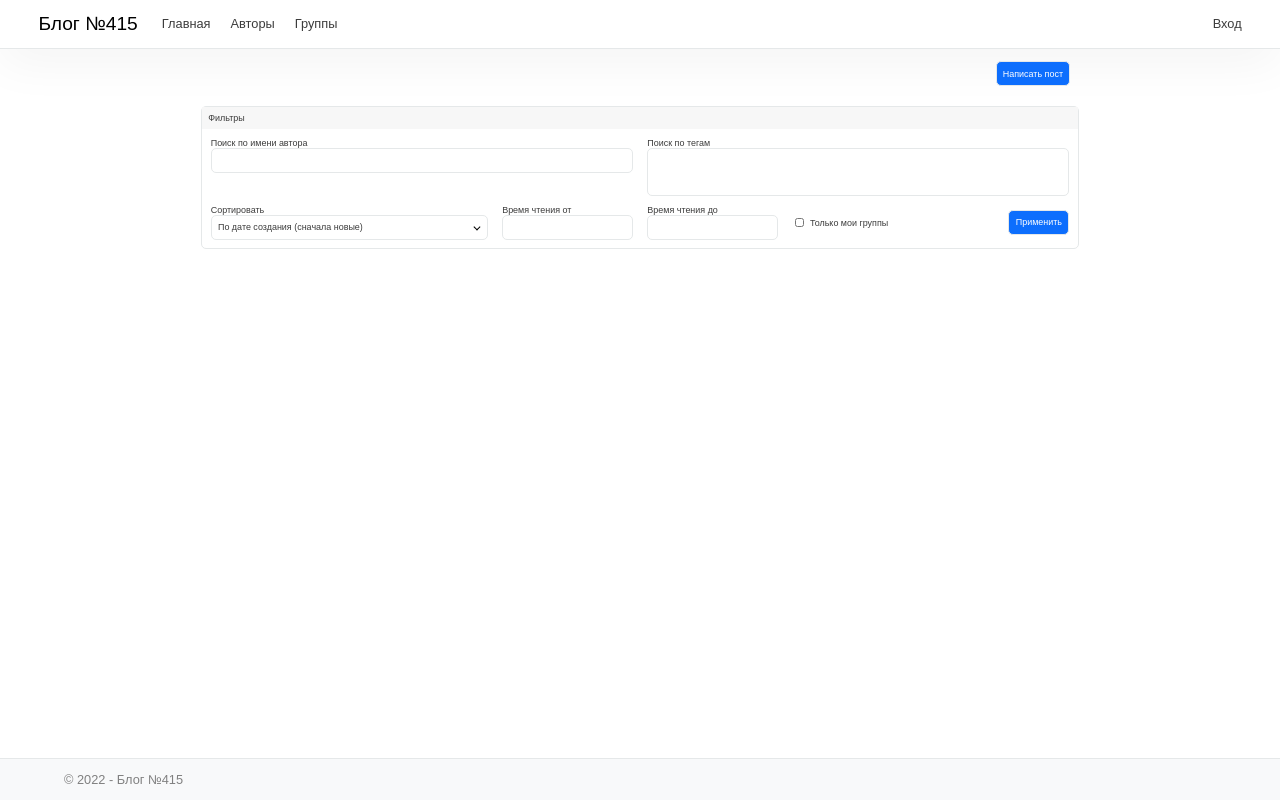
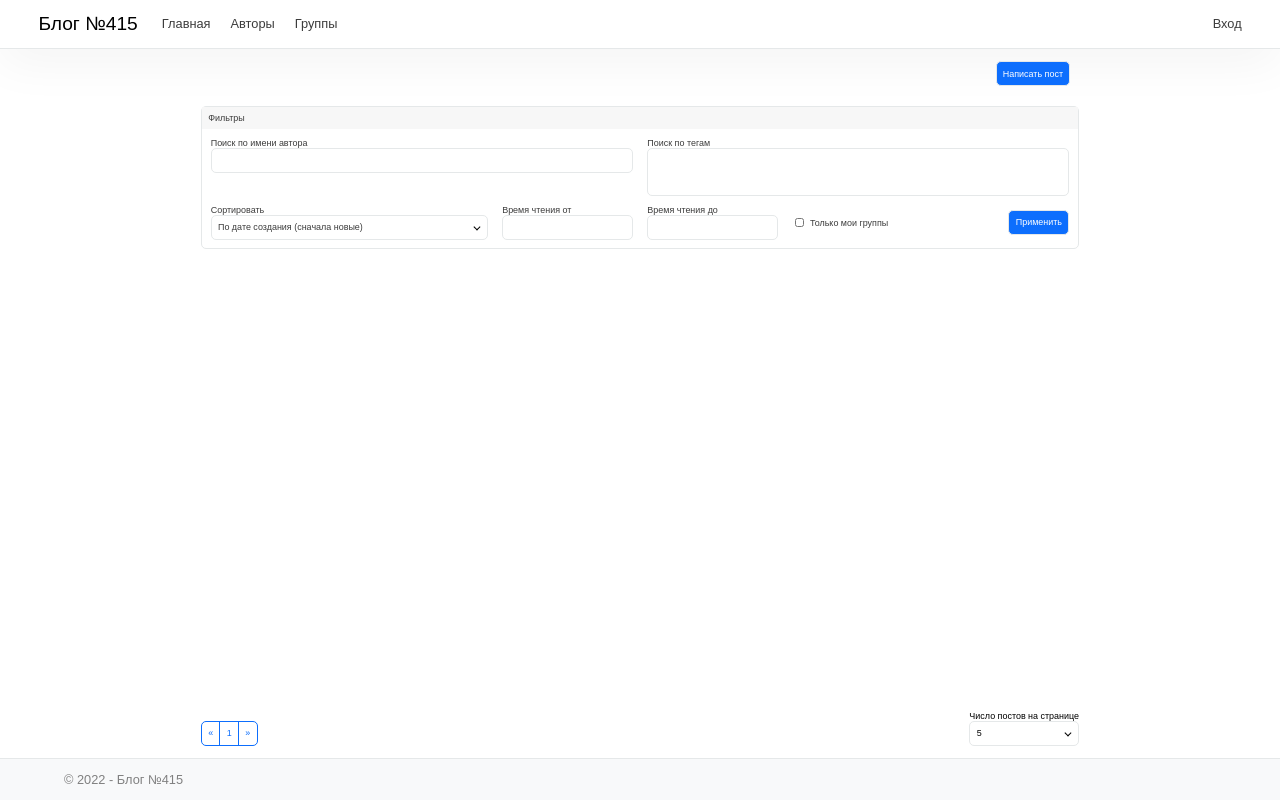
Before and after one commit to VyacheslavTarasov2005/HITS_Blog_Frontend, a website with bundled scripts: page index.html in a window 1280 px wide. Built offline with nearby package versions, Linux system fonts and the light colour scheme; no server answers.

Commit message:
Добавлена верстка пагинации

```diff
--- /dev/null
+++ b/presentation/renderers/components/paginationRenderer.js
@@ -0,0 +1,16 @@
+import dropdownList from "/presentation/handlers/dropdownList.js";
+
+let paginationView = {
+    render: async (content) => {
+        content.innerHTML +=
+            await fetch('/presentation/views/components/paginationView.html')
+                .then((data) => data.text());
+
+       const quantityDropdownButton = document.querySelector(".pagination .quantity .dropdown-button");
+       const quantityDropdownMenu = document.querySelector(".pagination .quantity .dropdown-menu");
+
+       dropdownList(quantityDropdownButton, quantityDropdownMenu);
+    }
+}
+
+export default paginationView;
--- a/presentation/renderers/templates/indexRenderer.js
+++ b/presentation/renderers/templates/indexRenderer.js
@@ -1,5 +1,6 @@
 import dropdownList from "/presentation/handlers/dropdownList.js";
 import tagsController from "/application/controllers/tagsController.js";
+import paginationView from "../components/paginationRenderer.js";
 
 let indexView = {
     render: async () => {
@@ -7,6 +8,8 @@ let indexView = {
             await fetch('/presentation/views/templates/indexView.html').then((data) => data.text());
 
         document.title = 'Главная'
+
+        await paginationView.render(document.querySelector("main .main-page"));
 
         const form = document.querySelector("form");
 
--- a/presentation/styles/layout/footer.css
+++ b/presentation/styles/layout/footer.css
@@ -5,6 +5,7 @@ footer {
     padding: 1% 0 1% 5%;
     border-top: #E5E8E9 solid thin;
     background-color: #F8F9FA;
+    box-shadow: 0 100vh 0 100vh #F8F9FA;
 }
 
 footer div {
--- a/presentation/styles/module/main-page.css
+++ b/presentation/styles/module/main-page.css
@@ -1,5 +1,6 @@
 .main-page {
     display: flex;
+    align-self: stretch;
     flex-direction: column;
     width: 70%;
     gap: 20px;
@@ -15,3 +16,22 @@
     font-size: 0.7vw;
     color: white;
 }
+
+.main-page .pagination .pages a {
+    padding: 0.7em;
+    font-size: 0.7vw;
+}
+
+.main-page .pagination .quantity {
+    font-size: 0.7vw;
+}
+
+.main-page .pagination .quantity .dropdown-button {
+    padding: 0.7em;
+    font-size: 0.7vw;
+}
+
+.main-page .pagination .quantity .dropdown-menu {
+    padding: 0.7em;
+    font-size: 0.7vw;
+}
--- /dev/null
+++ b/presentation/styles/module/pagination.css
@@ -0,0 +1,39 @@
+.pagination {
+    display: flex;
+}
+
+.pagination .pages {
+    display: flex;
+    align-self: flex-end;
+    border: #0D6EFD 1px solid;
+    border-radius: 5px;
+}
+
+.pagination .pages a {
+    display: flex;
+    align-items: center;
+    justify-content: center;
+    color: #0D6EFD;
+}
+
+.pagination .pages .goToPage {
+    display: flex;
+    border-left: 1px solid #0D6EFD;
+    border-right: 1px solid #0D6EFD;
+}
+
+.pagination .pages .goToPage a:not(:last-child) {
+    border-right: 1px solid #0D6EFD;
+}
+
+.pagination .quantity {
+    margin-left: auto;
+}
+
+.pagination .quantity .dropdown-button {
+    width: 100%;
+}
+
+.pagination .quantity .dropdown-menu {
+    min-width: 50%;
+}
--- /dev/null
+++ b/presentation/styles/module/posts.css
@@ -0,0 +1,3 @@
+.posts {
+    flex: 1;
+}
--- a/presentation/styles/style.css
+++ b/presentation/styles/style.css
@@ -8,6 +8,8 @@
 @import url('module/container-profile.css');
 @import url('module/main-page.css');
 @import url('module/posts-filtration.css');
+@import url('module/posts.css');
+@import url('module/pagination.css');
 @import url('module/dropdown-list.css');
 @import url('module/subcontainer.css');
 @import url('state/button.css');
--- /dev/null
+++ b/presentation/views/components/paginationView.html
@@ -0,0 +1,26 @@
+<nav class="pagination">
+  <div class="pages">
+    <div class="back">
+      <a>&laquo;</a>
+    </div>
+    <div class="goToPage">
+      <a>1</a>
+    </div>
+    <div class="forward">
+      <a>&raquo;</a>
+    </div>
+  </div>
+  <div class="quantity">
+    <p>Число постов на странице</p>
+    <div class="dropdown-container">
+      <button class="dropdown-button">5</button>
+      <ul class="container container--shadow dropdown-menu">
+        <li>5</li>
+        <li>10</li>
+        <li>15</li>
+        <li>20</li>
+        <li>25</li>
+      </ul>
+    </div>
+  </div>
+</nav>
--- a/presentation/views/templates/indexView.html
+++ b/presentation/views/templates/indexView.html
@@ -52,4 +52,7 @@
             </div>
         </form>
     </div>
+    <div class="posts">
+
+    </div>
 </div>
```
